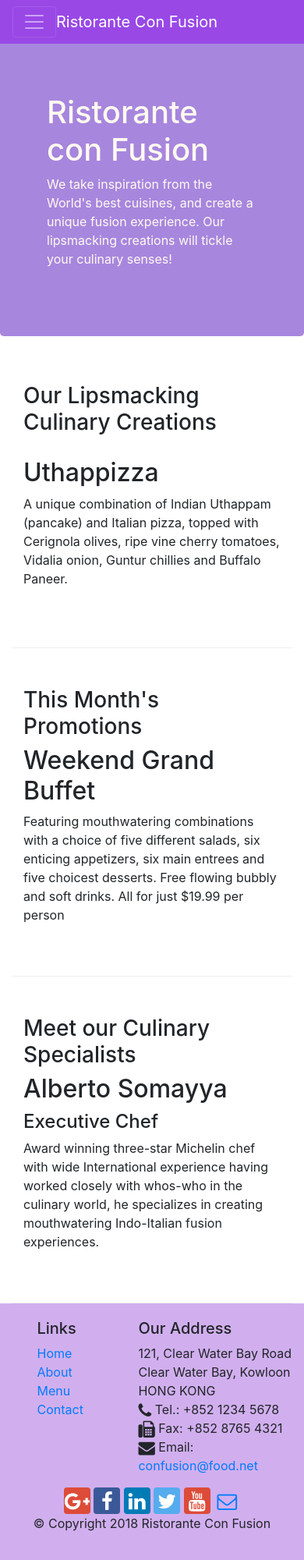
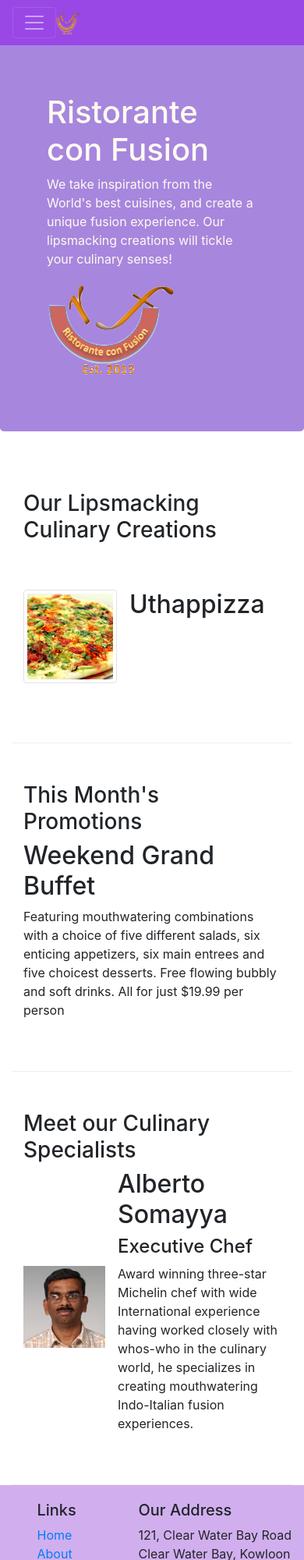
Before and after one commit to Micahget/Peter-s-Dish, a website: page index.html in a window 390 px wide. Shown: the top 2000 px of the page at 78% size. Drawn offline with nearby package versions, Linux system fonts and the light colour scheme.

Commit message:
commit on Image and media

```diff
--- a/index.html
+++ b/index.html
@@ -24,7 +24,7 @@
                 <span class="navbar-toggler-icon"></span>
 
             </button>
-            <a class="navbar-brand mr-auto" href="#">Ristorante Con Fusion</a>
+            <a class="navbar-brand mr-auto" href="#"><img src="img/logo.png" height="30" width="30" alt=""></a>
             <div class="collapse navbar-collapse" id="Navbar">
 
 
@@ -50,7 +50,8 @@
                     <h1>Ristorante con Fusion</h1>
                     <p>We take inspiration from the World's best cuisines, and create a unique fusion experience. Our lipsmacking creations will tickle your culinary senses!</p>
                 </div>
-                <div class="col-12 col-sm">
+                <div class="col-12 col-sm align-self-center">
+                    <img src="img/logo.png" class="img-fluid" alt="">
                 </div>
             </div>
         </div>
@@ -61,9 +62,18 @@
             <div class = "col-12 col-sm-4 order-sm-last col-md-3">
                 <h3>Our Lipsmacking Culinary Creations</h3>
             </div>
+            <!-- img addition -->
             <div class="col col-sm order-sm-first col-md">
-                <h2>Uthappizza</h2>
-                <p>A unique combination of Indian Uthappam (pancake) and Italian pizza, topped with Cerignola olives, ripe vine cherry tomatoes, Vidalia onion, Guntur chillies and Buffalo Paneer.</p>
+                <div class="media">
+                    <img class="d-flex mr-3 img-thumbnail align-self-center" src="img/uthappizza.png">
+                    <div class="media-body">
+                    <h2 class="mt-0">Uthappizza</h2>
+                    <p class="d-none d-sm-block">A unique combination of Indian Uthappam (pancake) and
+                        Italian pizza, topped with Cerignola olives, ripe vine cherry tomatoes,
+                         Vidalia onion, Guntur chillies and Buffalo Paneer.</p>
+                   </div>
+                </div>
+
             </div>
         </div>
 
@@ -83,10 +93,17 @@
                 <h3>Meet our Culinary Specialists</h3>
             </div>
             <div class="col col-sm order-sm-first col-md">
-                <h2>Alberto Somayya</h2>
-                <h4>Executive Chef</h4>
-                <p>Award winning three-star Michelin chef with wide International experience having worked closely with whos-who in the culinary world, he specializes in creating mouthwatering Indo-Italian fusion experiences. </p>
-            </div>
+                <div class="media">
+                    <img class="d-flex mr-3 align-self-center img thumbnail"
+                    src="img/alberto.png">
+                    <div class="media-body">
+                        <h2>Alberto Somayya</h2>
+                        <h4>Executive Chef</h4>
+                        <p>Award winning three-star Michelin chef with wide International experience having worked closely with whos-who in the culinary world, he specializes in creating mouthwatering Indo-Italian fusion experiences. </p>
+
+                    </div>
+                </div>
+                 </div>
         </div>
     </div>
 
```
Also changed, not shown: aboutus.html (+3 -2 lines), contactus.html (+3 -2 lines), img/alberto.png (added), img/buffet.png (added), img/logo.png (added), img/uthappizza.png (added).
